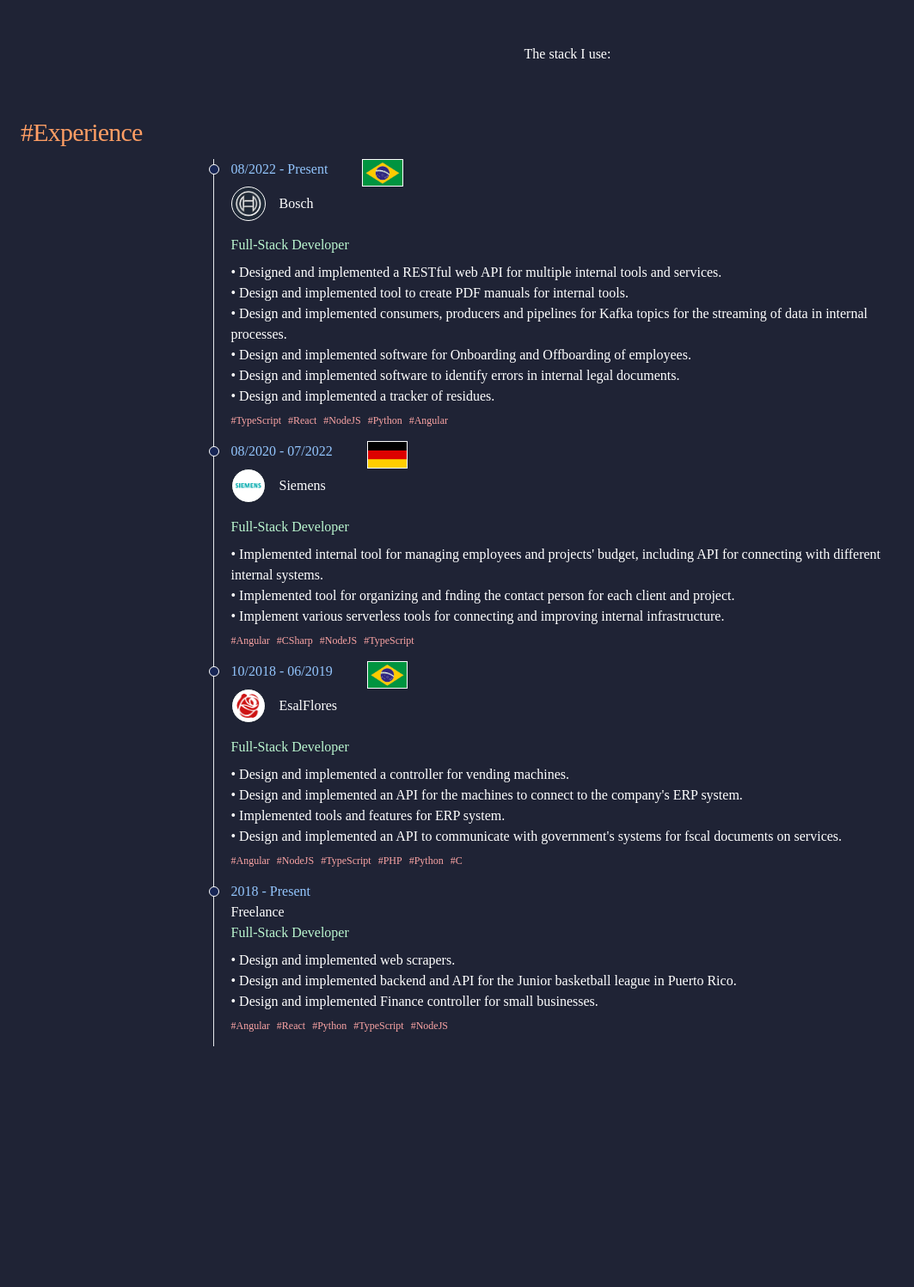
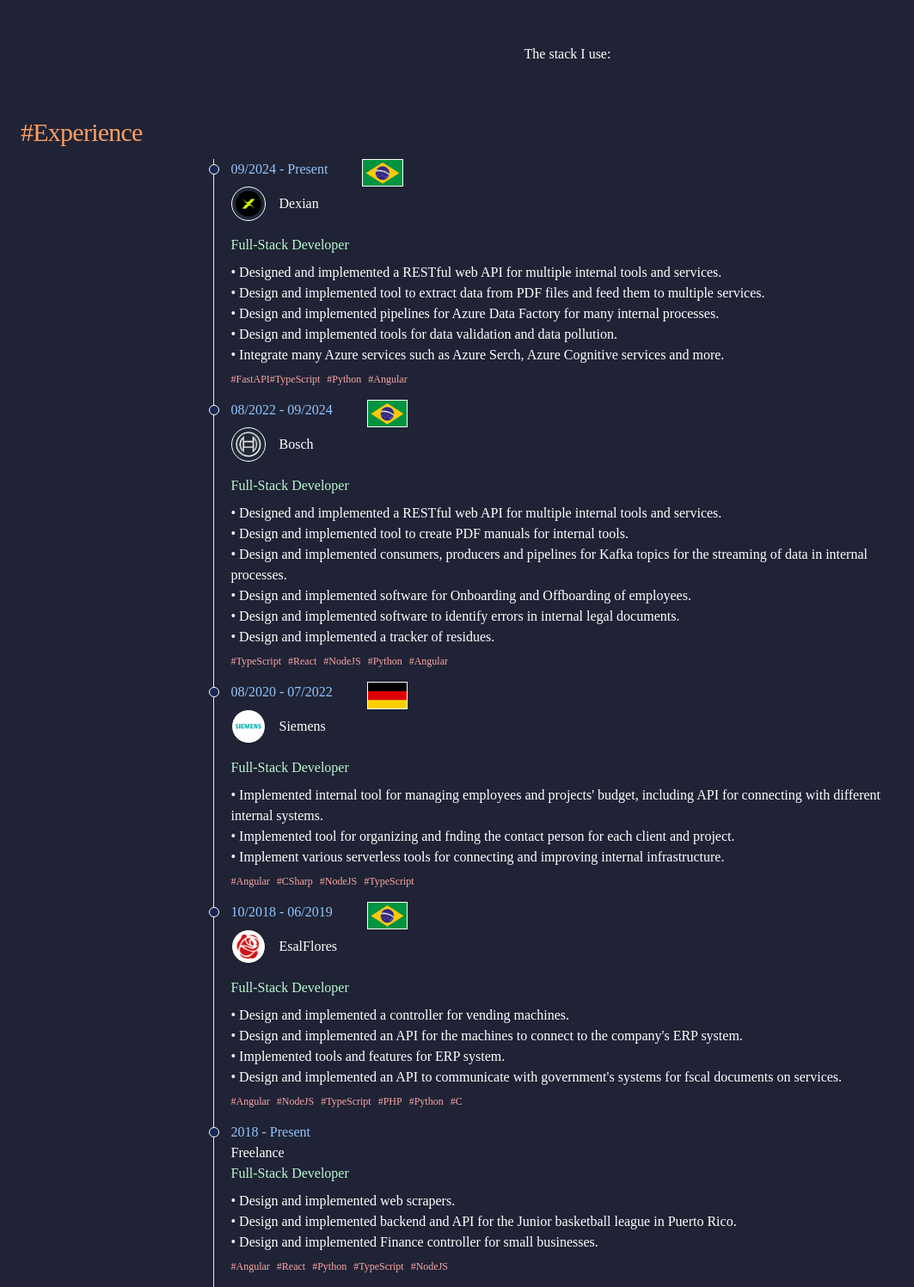
Before and after one commit to pietromezzadri/personal-blog, a Django app: template resume/templates/index.html in a window 1280 px wide. Shown: the part 231-1728 px from the top of the page at 86% size, without its empty margins (0-1063 px from the left). Before the commit the page ends 1448 px from the top, so only its background shows below. Run offline with Django 5.2, Linux system fonts and the light colour scheme; the template is opened without the code that fills it, so the values that code supplies are empty; some web fonts are replaced.

Commit message:
add new experience

```diff
--- a/personal_blog/settings.py
+++ b/personal_blog/settings.py
@@ -27,7 +27,7 @@ SECRET_KEY = os.environ.get("DJANGO_SECRET", default=get_random_secret_key())
 # SECURITY WARNING: don't run with debug turned on in production!
 DEBUG = os.environ.get("DEBUG_MODE")
 
-ALLOWED_HOSTS = os.environ.get("ALLOWED_HOSTS").split(",")
+ALLOWED_HOSTS = os.environ.get("ALLOWED_HOSTS", default="127.0.0.1").split(",")
 
 
 # Application definition
@@ -121,9 +121,9 @@ USE_TZ = True
 # Static files (CSS, JavaScript, Images)
 # https://docs.djangoproject.com/en/5.0/howto/static-files/
 
-STATIC_URL = os.environ.get("STATIC_URL")
+STATIC_URL = os.environ.get("STATIC_URL", default="/static/")
 
-STATIC_ROOT = os.environ.get("STATIC_ROOT")
+STATIC_ROOT = os.environ.get("STATIC_ROOT", default="./static")
 
 
 # Default primary key field type
--- a/resume/templates/experience.html
+++ b/resume/templates/experience.html
@@ -9,7 +9,38 @@
                 </div>
                 <div class="flex flex-col">
                     <div class="flex flex-row">
-                        <time class="text-blue-300">08/2022 - Present</time>
+                        <time class="text-blue-300">09/2024 - Present</time>
+                        <img class="object-scale-down h-8 ml-10 border border-white" src="{% static "images/brazil.png" %}" />
+                    </div>
+                    <div class="flex items-center mb-4">
+                        <img class="object-scale-down w-10 h-10 border rounded-full border-white bg-gray-800 p-1" src="{% static "images/dexian.png" %}" />
+                        <h3 class="text-white ml-4">Dexian</h3>
+                    </div>
+                    <div class="text-green-200 mb-2">Full-Stack Developer</div>
+                    <p class="text-white mb-2 mr-5 max-w-3xl">
+                        • Designed and implemented a RESTful web API for multiple internal tools and services.</br>
+                        • Design and implemented tool to extract data from PDF files and feed them to multiple services.</br>
+                        • Design and implemented pipelines for Azure Data Factory for many internal processes.</br>
+                        • Design and implemented tools for data validation and data pollution.</br>
+                        • Integrate many Azure services such as Azure Serch, Azure Cognitive services and more.</br>
+                    </p>
+                    <div class="flex flex-row">
+                        <div class="text-xs text-red-300 hover:text-red-400">#FastAPI</div>
+                        <div class="text-xs text-red-300 hover:text-red-400">#TypeScript</div>
+                        <div class="text-xs text-red-300 hover:text-red-400 ml-2">#Python</div>
+                        <div class="text-xs text-red-300 hover:text-red-400 ml-2">#Angular</div>
+                    </div>
+                </div>
+            </div>
+        </li>
+        <li class="ml-5 mb-4">
+            <div class="flex flex-row">
+                <div class="relative mt-1.5 -left-[26px] ">
+                    <span class="absolute w-3 h-3 bg-blue-950 border border-white rounded-full"></span>
+                </div>
+                <div class="flex flex-col">
+                    <div class="flex flex-row">
+                        <time class="text-blue-300">08/2022 - 09/2024</time>
                         <img class="object-scale-down h-8 ml-10 border border-white" src="{% static "images/brazil.png" %}" />
                     </div>
                     <div class="flex items-center mb-4">
```
Also changed, not shown: static/images/dexian.png (added), 1 other file.
